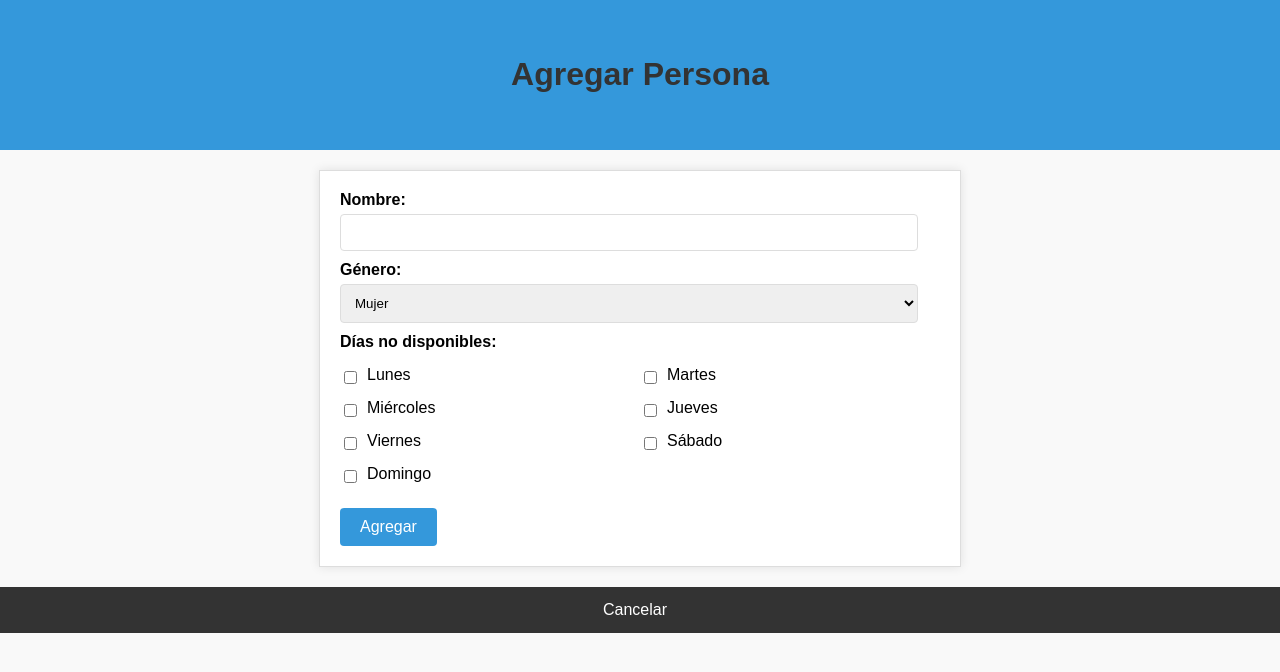
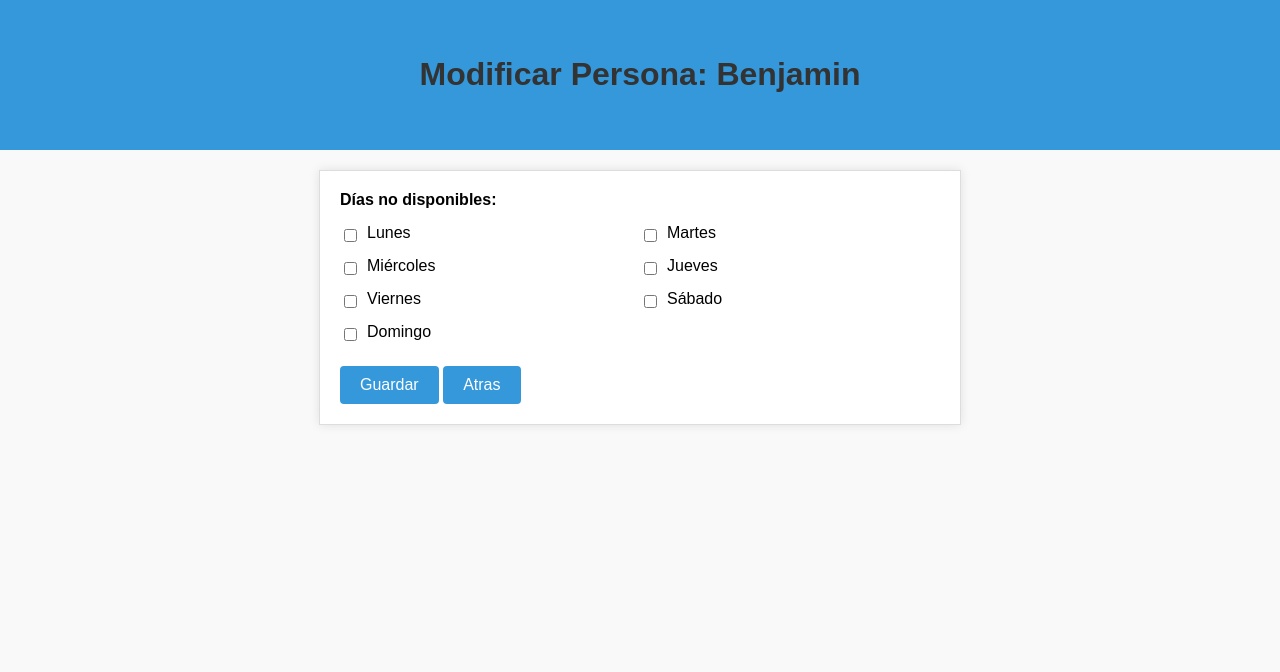
Before and after one commit to JuliT160/ListaDeLimpieza, a Flask app: page /modificar_persona/Benjamin in a window 1280 px wide. Shown: the top 672 px of the page. Run offline with Flask 3, Linux system fonts and the light colour scheme.

Commit message:
fix some issues

```diff
--- a/static/styles.css
+++ b/static/styles.css
@@ -109,6 +109,7 @@ select {
     gap: 10px;
     margin-bottom: 10px;
     margin-top: 15px;
+    flex-flow: nowrap, column;
 }
 
 .checkbox-item {
@@ -158,6 +159,7 @@ button:hover {
     text-align: center;
     border-radius: 4px;
     cursor: pointer;
+    text-align: center;
 }
 
 .option:hover {
--- a/templates/modificar_persona.html
+++ b/templates/modificar_persona.html
@@ -1,27 +1,20 @@
 <!DOCTYPE html>
-<html lang="es">
+<html lang="en">
 
 <head>
     <meta charset="UTF-8">
     <meta name="viewport" content="width=device-width, initial-scale=1.0">
-    <title>Agregar Persona</title>
+    <title>Modificar Persona</title>
     <link rel="stylesheet" href="{{ url_for('static', filename='styles.css') }}">
 </head>
 
 <body>
+    <div class="container">
         <div class="header">
-        <h1>Agregar Persona</h1>
+            <h1>Modificar Persona: {{ persona.nombre }}</h1>
         </div>
+
         <form method="post">
-        <label for="nombre">Nombre:</label>
-        <input type="text" id="nombre" name="nombre">
-
-        <label for="genero">Género:</label>
-        <select id="genero" name="genero">
-            <option value="M">Mujer</option>
-            <option value="H">Hombre</option>
-        </select>
-
             <label for="no_disponibilidad">Días no disponibles:</label>
             <div class="checkbox-group">
                 {% for dia in dias %}
@@ -31,11 +24,9 @@
                 </div>
                 {% endfor %}
             </div>
-
-        <button type="submit">Agregar</button>
+            <button type="submit">Guardar</button>
+            <button type="cancel">Atras</button>
         </form>
-    <div class="navbar">
-        <a href="{{ url_for('ver_personas') }}">Cancelar</a>
     </div>
 </body>
 
```
Lines whose indentation alone changed are shown as unchanged.
